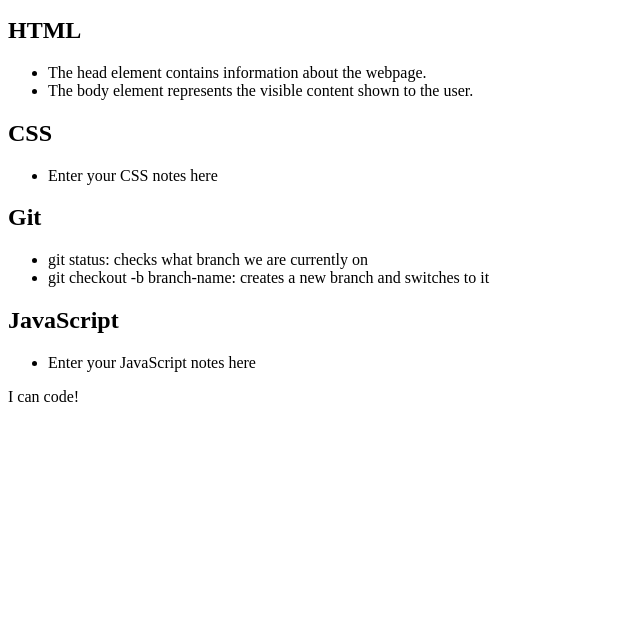
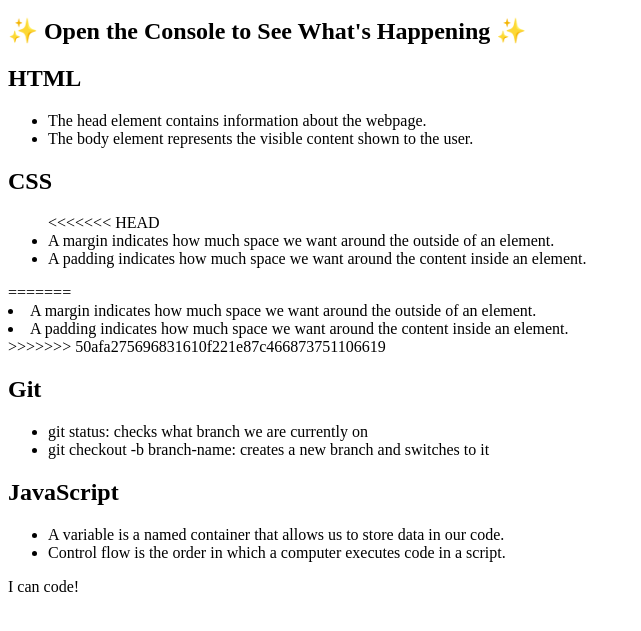
Before and after one commit to sfar93/prework-study-guide, a plain HTML site: page index.html in a window 1280 px wide. Shown: the part 101-732 px from the top of the page, without its empty margins (0-641 px from the left). Drawn offline with Linux system fonts and the light colour scheme.

Commit message:
add js and script to file

```diff
--- a/index.html
+++ b/index.html
@@ -10,6 +10,7 @@
     <header id="top">
       <h1>Prework Study Guide</h1>
       <img src="./assets/bowtie-cat.png" alt="Profile image of cat wearing a bow tie." />
+      <h2>✨ Open the Console to See What's Happening ✨</h2>
     </header>
     <main>
       <section class="card" id="html-section">
@@ -21,9 +22,17 @@
       </section>
         <section class="card" id="css-section">
           <h2>CSS</h2>
+
      <ul>
-       <li>Enter your CSS notes here</li>
-     </ul>
+<<<<<<< HEAD
+       <li> A margin indicates how much space we want around the outside of an element. </li>
+     <li> A padding indicates how much space we want around the content inside an element.</li>
+      </ul>
+=======
+      <li> A margin indicates how much space we want around the outside of an element. </li>
+      <li> A padding indicates how much space we want around the content inside an element.</li>
+         </ul>
+>>>>>>> 50afa275696831610f221e87c466873751106619
         </section>
         <section class="card" id="git-section">
           <h2>Git</h2>
@@ -36,7 +45,8 @@
         <section class="card" id="javascript-section">
           <h2>JavaScript</h2>
      <ul>
-       <li>Enter your JavaScript notes here</li>
+       <li>A variable is a named container that allows us to store data in our code.</li>
+       <li>Control flow is the order in which a computer executes code in a script.</li>
      </ul>
         </section>
 
@@ -45,5 +55,7 @@
     <footer>
       <p>I can code!</p>
     </footer>
+    <script src=".-assets/script.js"></script>
+
   </body>
 </html>
```
Also changed, not shown: script.js (added, +27 -0 lines).
